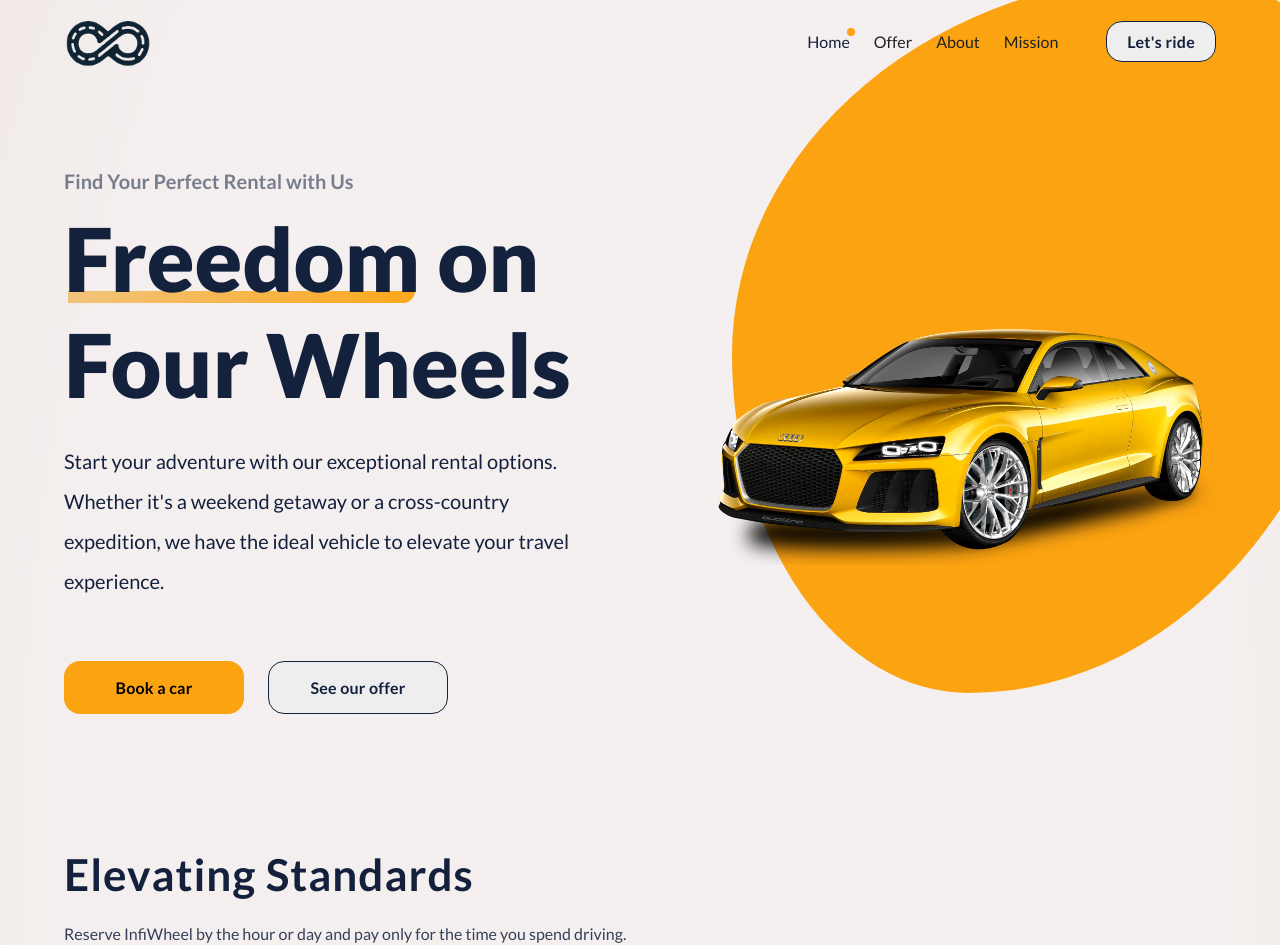
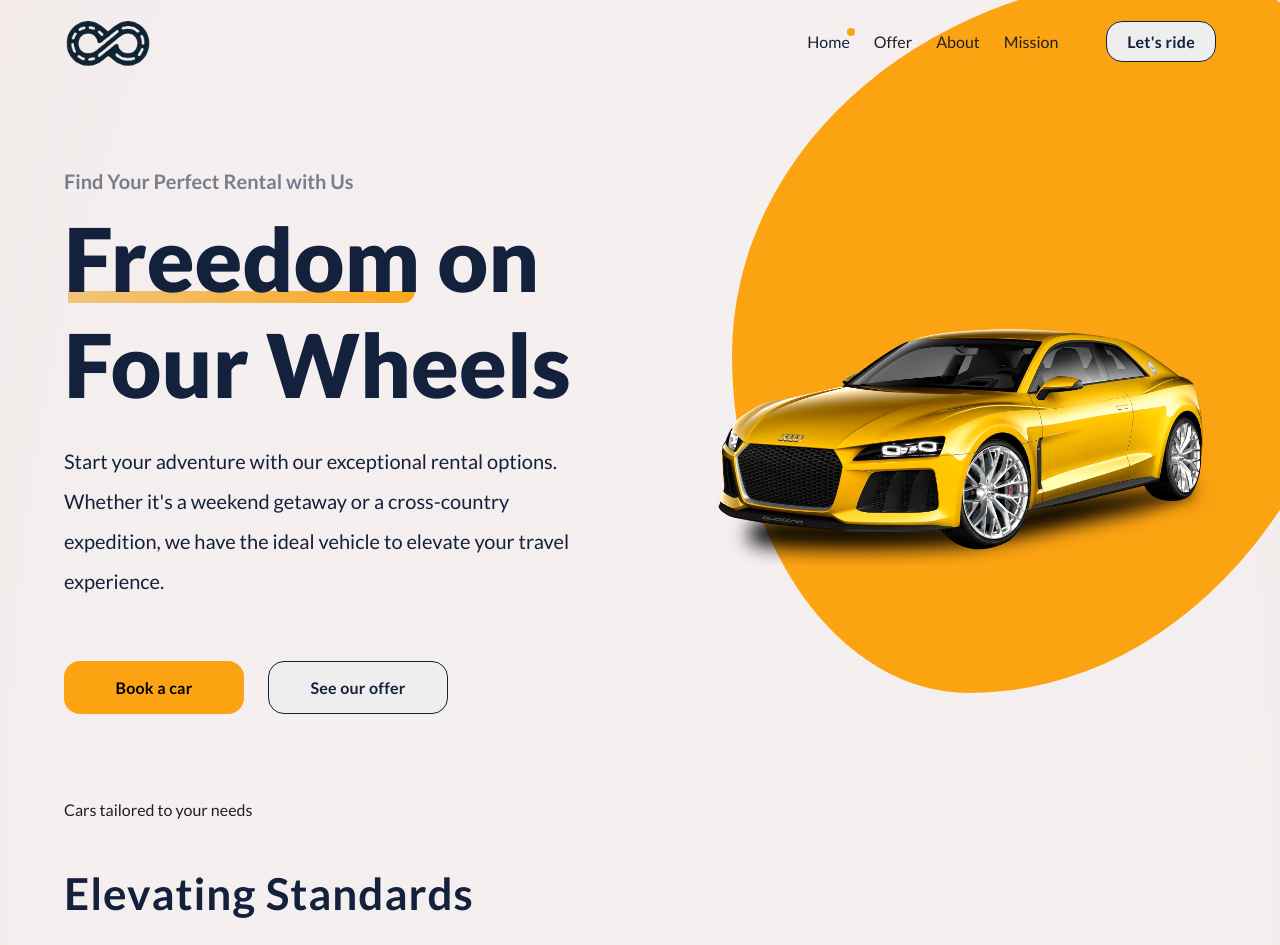
Before and after one commit to JakubWojtkowski/InfiWheel, a React (Create React App) app: page / in a window 1280 px wide. Shown: the top 945 px of the page. Built offline with nearby package versions, Linux system fonts and the light colour scheme.

Commit message:
Create and add another component to the home page

```diff
--- /dev/null
+++ b/src/components/CarsTailored.js
@@ -0,0 +1,9 @@
+import React from 'react'
+
+function CarsTailored() {
+  return (
+    <div>Cars tailored to your needs</div>
+  )
+}
+
+export default CarsTailored
--- a/src/components/Home.js
+++ b/src/components/Home.js
@@ -2,12 +2,14 @@ import React from "react";
 import styled from "styled-components";
 import Standards from "./Standards";
 import Hero from "./Hero";
+import CarsTailored from "./CarsTailored";
 
 function Home() {
   return (
     <Container>
       <Wrapper>
         <Hero />
+        <CarsTailored />
         <Standards />
       </Wrapper>
     </Container>
```
